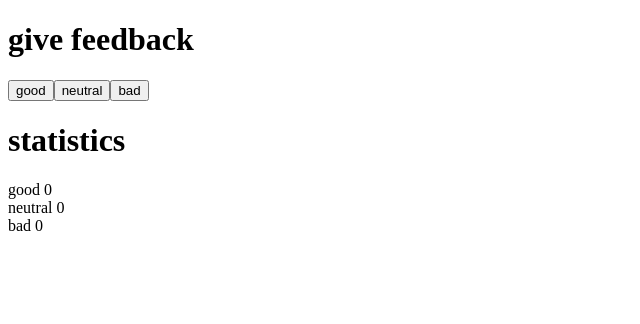
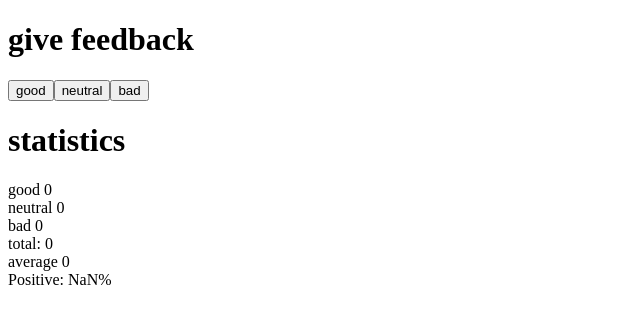
Before and after one commit to Nairbuul/fullstack, a React (Create React App) app in the folder Part-1/unicafe/: page / in a window 1280 px wide. Shown: the top 324 px of the page, without its empty margins (0-640 px from the left). Built offline with nearby package versions, Linux system fonts and the light colour scheme.

Commit message:
Exercise 1.7 Unicafe pt 2

```diff
--- a/Part-1/unicafe/src/App.js
+++ b/Part-1/unicafe/src/App.js
@@ -1,8 +1,7 @@
 import { useState } from 'react'
 
-//Exercise 1.6) Unicafe Part 1.
-//          Create a website that has three buttons that'll report the feedback of the unicafe.
-//          Then display the statistics onto the web page.
+//Exercise 1.7) Unicafe Part 2.
+//            Display the average and the percentage of positive.
 
 //Creating a component that'll create a header.
 const Header = ({title}) => (<h1>{title}</h1>)
@@ -17,15 +16,12 @@ const Button = ({handleClick, text}) => (
   </button>
 )
 
-
-//This doesn't work figure out why later.
-// const ArrayOfButtons = (props) => (
-//   <div>
-//     <Button onClick={props.array[0]} text={props.array[1]}/>
-//     <Button onClick={props.array[2]} text={props.array[3]}/>
-//     <Button onClick={props.array[4]} text={props.array[5]}/>
-//   </div>
-// )
+//Component that'll display the percentage.
+const Percentage = (props) => (
+  <div>
+    {props.text} {props.percentage}%
+  </div>
+)
 
 const App = () => {
   // save clicks of each button to its own state
@@ -33,16 +29,19 @@ const App = () => {
   const [neutral, setNeutral] = useState(0)
   const [bad, setBad] = useState(0)
 
+  //Functions incrementing good/neutral/bad
   const incrementGood = () => {setGood(good +  1)}
   const incrementNeutral =  () => {setNeutral(neutral + 1)}
   const incrementBad = () => {setBad(bad + 1)}
 
-  // const array=[incrementGood, 'good', incrementBad, 'Bad', incrementNeutral, 'Neutral']
+  //Variables for (amount of clicks), (average), (perctange of positive responses).
+  const total = good+neutral+bad
+  const average = total/3
+  const positivePercentage = (good/total)*100
 
   return (
     <div>
       <Header title={"give feedback"}/>
-      {/* <ArrayOfButtons array={array}/> */}
       <Button handleClick={incrementGood} text='good'/>
       <Button handleClick={incrementNeutral} text='neutral'/>
       <Button handleClick={incrementBad} text='bad'/>
@@ -50,6 +49,9 @@ const App = () => {
       <Display value={good} name='good'/>
       <Display value={neutral} name='neutral'/>
       <Display value={bad} name='bad'/>
+      <Display value={total} name='total:'/>
+      <Display value={average} name='average'/>
+      <Percentage percentage={positivePercentage} text="Positive:"/>
     </div>
   )
 }
```
